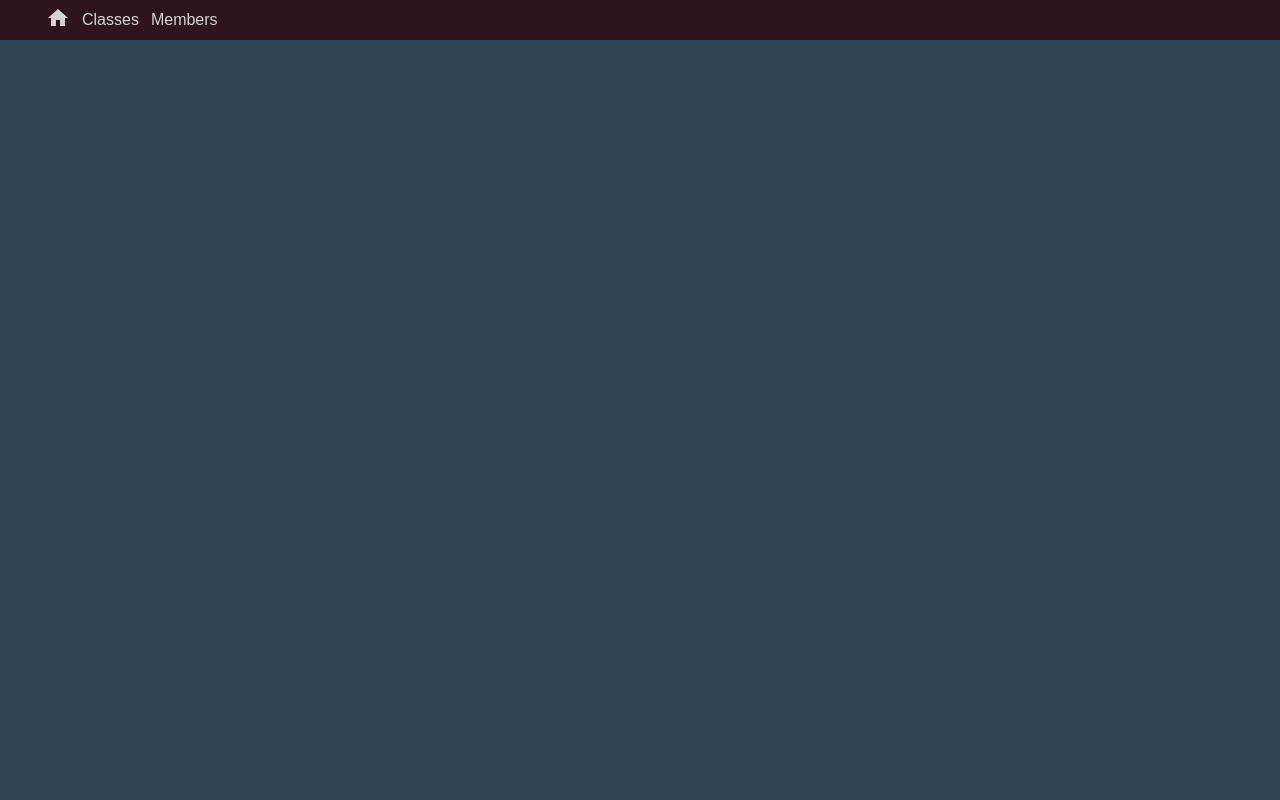
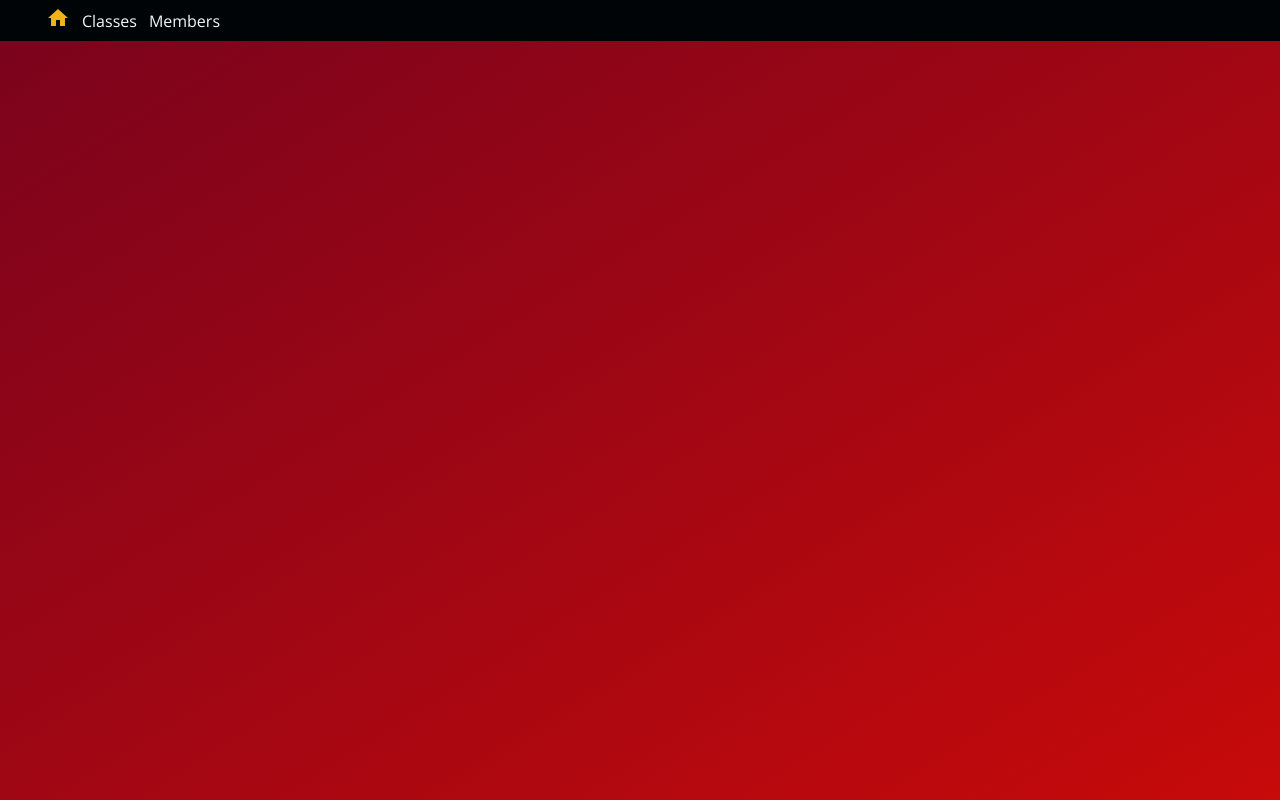
Before and after one commit to AnnaW86/gym_manager, a Flask app: page / in a window 1280 px wide. Run offline with Flask 2, Linux system fonts and the light colour scheme.

Commit message:
updated colour scheme and font-family

```diff
--- a/static/style.css
+++ b/static/style.css
@@ -1,14 +1,16 @@
 body {
-    font-family: 'Helvetica', arial, sans-serif;
+    font-family: 'Open Sans', sans-serif;
     font-size: 16px;
-    background-color: #2F4454;
+    background-color: #79031D;
+    background-image: linear-gradient(to bottom right, #79031D, rgb(199, 10, 10));
     margin: 0px;
-    color: lightgray
+    color: #F5F7F7;
+    height: 100vh;
 }
 
 body > header > nav > ul {
     display: flex;
-    background-color: #2E151B;
+    background-color: #000407;
     margin: 0px;
     padding: 5px 0px 5px 40px;
 }
@@ -21,16 +23,16 @@ li {
 
 a {
     text-decoration: none;
-    color: lightgray;
+    color: #F5F7F7;
 }
 
 .material-icons {
-    color: lightgray;
+    color: #EDB518;
 }
 
 .dropbtn {
-    background-color: #2E151B;
-    color: lightgray;
+    background-color: #000407;
+    color: #F5F7F7;
     font-size: 16px;
     border: none;
     margin: 0px;
@@ -39,22 +41,23 @@ a {
 .dropdown-content {
     display: none;
     position: absolute;
-    background-color: #2E151B;
+    background-color: #000407;
     min-width: 160px;
     box-shadow: 0px 8px 16px 0px rgba(0,0,0,0.2);
     z-index: 1;
+    border-radius: 5px;
 }
 
 .dropdown-content a {
-    color: lightgray;
+    color: #F5F7F7;
     padding: 12px 16px;
     text-decoration: none;
     display: block;
 }
 
-.dropdown-content a:hover {background-color: #376E6F;}
+.dropdown-content a:hover {background-color: #EDB518;}
 .dropdown:hover .dropdown-content {display: block}
-.dropdown:hover .dropbtn {background-color: #2E151B;}
+.dropdown:hover .dropbtn {background-color: #000407;}
 
 .container {
     display: flex;
@@ -73,15 +76,16 @@ body > div > section {
 }
 
 body > div > section > a >section {
-    border: 2px solid #376E6F;
+    border: 2px solid #EDB518;
     padding: 8px;
     margin: 50px 25px 0px 25px;
+    border-radius: 5px;
     /* height: 150px;
     width: 150px; */
 }
 
 hr {
-    border: 0.5px solid #376E6F;
+    border: 0.5px solid #EDB518;
   }
 
   body > div > section > section > ul {
@@ -101,23 +105,17 @@ hr {
     margin-right: 150px;
   }
 
-  .table {
-      display: flex;
-      align-items: flex-start;
+select, button, input {
+      border: none;
+      border-radius: 2px;
+      font-family: 'Open Sans', sans-serif;
+      color: #000407;
   }
 
-  #cheeky_cell {
-      color: #2F4454;
+button {
+    background-color: #EDB518;
   }
 
-  table {
-      border-collapse: collapse;
-      width: 100px;
-  }
-
-  td {
-      border: 0.5px solid black;
-      text-align: center;
-      /* height: 10px;
-      width: 30px; */
-  }
+select, input {
+    background-color: #F5F7F7;
+}
--- a/templates/base.html
+++ b/templates/base.html
@@ -6,6 +6,9 @@
     <meta name="viewport" content="width=device-width, initial-scale=1.0">
     <link rel="stylesheet" href="{{ url_for('static', filename='style.css') }}">
     <link href="https://fonts.googleapis.com/icon?family=Material+Icons" rel="stylesheet">
+    <link rel="preconnect" href="https://fonts.googleapis.com">
+    <link rel="preconnect" href="https://fonts.gstatic.com" crossorigin>
+    <link href="https://fonts.googleapis.com/css2?family=Open+Sans&display=swap" rel="stylesheet">
     <title>The Gym</title>
 </head>
 <body>
```
